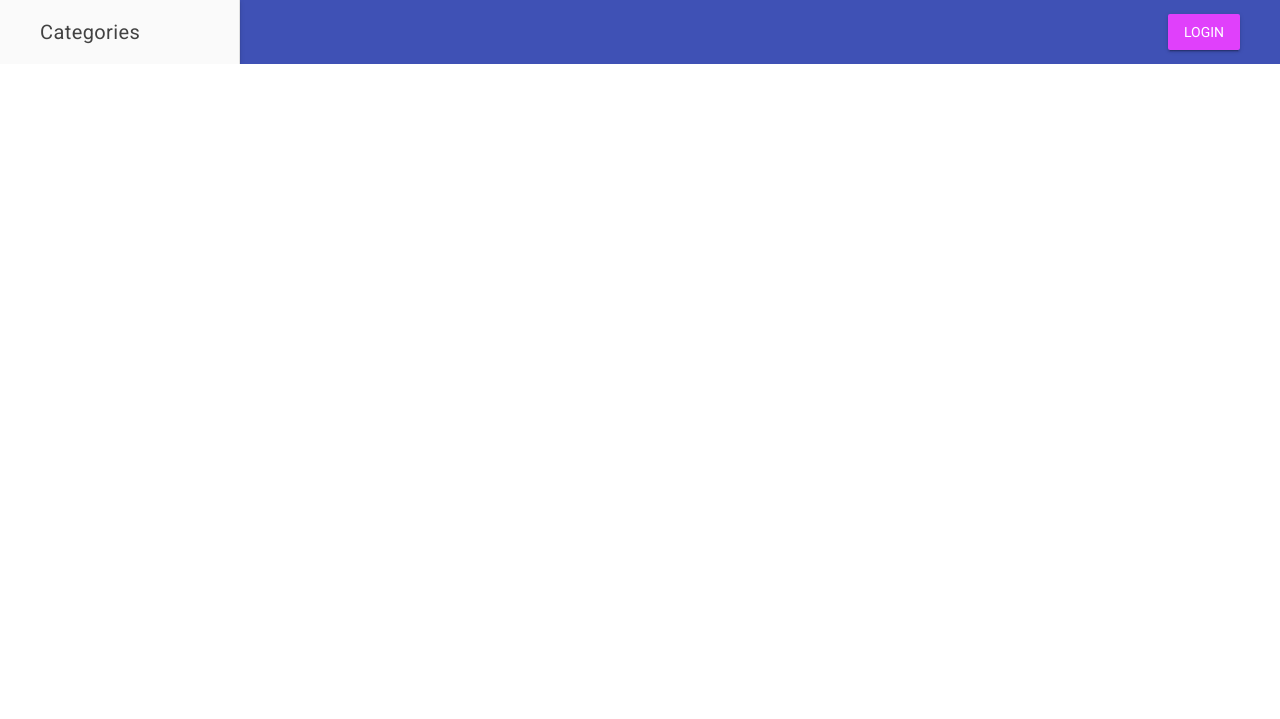
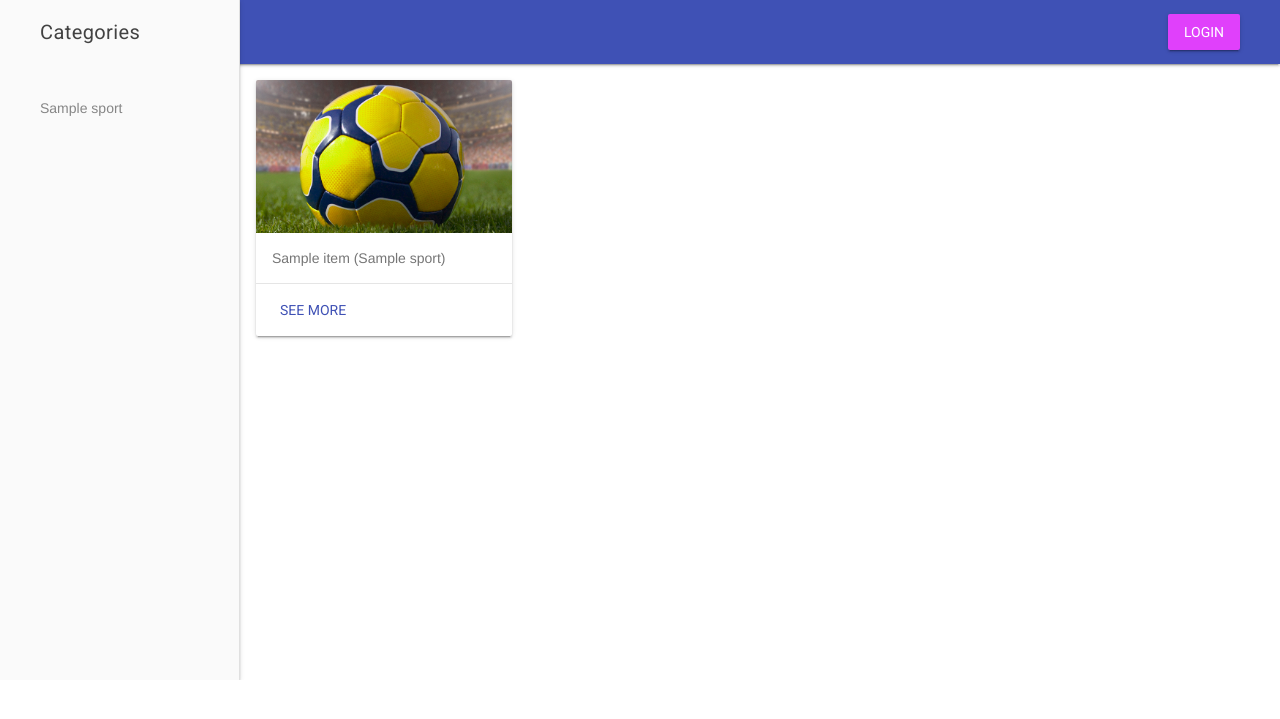
Before and after one commit to jitniran/ud-item-catalog, a Flask app: page / in a window 1280 px wide. Shown: the top 719 px of the page. Run offline with Flask 2, Linux system fonts and the light colour scheme; tables that the repository leaves empty hold one stand-in row (values such as "Sample post").

Commit message:
added css styles to menu item

```diff
--- a/app.py
+++ b/app.py
@@ -2,7 +2,7 @@ from flask import Flask
 from views.category import category
 from views.item import item
 
-app = Flask(__name__)
+app = Flask(__name__, static_url_path='/static')
 app.register_blueprint(category)
 app.register_blueprint(item)
 
--- /dev/null
+++ b/static/css/styles.css
@@ -0,0 +1,22 @@
+body {
+    min-height: 100%;
+}
+.content {
+    height: 100%;
+    min-height: 600px;
+}
+.demo-card-square.mdl-card {
+    width: 256px;
+    height: 256px;
+  }
+.demo-card-square > .mdl-card__title {
+    color: #fff;
+    background:
+      url('../demo.jpg') center / cover;
+}
+.max-width {
+    max-width: 600px;
+}
+.edit-div {
+    padding: 20px;
+}
--- /dev/null
+++ b/templates/footer.html
@@ -0,0 +1,2 @@
+</div>
+</body>
--- a/templates/header.html
+++ b/templates/header.html
@@ -11,5 +11,16 @@
     <link rel="stylesheet" href="https://fonts.googleapis.com/css?family=Roboto:regular,bold,italic,thin,light,bolditalic,black,medium&amp;lang=en">
     <link rel="stylesheet" href="https://code.getmdl.io/1.3.0/material.indigo-purple.min.css" />
     <link rel="stylesheet" href="https://fonts.googleapis.com/icon?family=Material+Icons">
-    <!-- <link rel="stylesheet" href="css/styles.css"> -->
+    <link rel="stylesheet" href="/static/css/styles.css">
 </head>
+<body>
+        <div class="mdl-layout mdl-js-layout mdl-layout--fixed-drawer
+                    mdl-layout--fixed-header">
+            <header class="mdl-layout__header">
+                <div class="mdl-layout__header-row">
+                <div class="mdl-layout-spacer"></div>
+                <button class="mdl-button mdl-js-button mdl-button--raised mdl-button--accent">
+                    Login
+                </button>
+                </div>
+            </header>
--- a/templates/sports/catalog.html
+++ b/templates/sports/catalog.html
@@ -1,15 +1,4 @@
 {% include 'header.html' %}
-<body>
-    <div class="mdl-layout mdl-js-layout mdl-layout--fixed-drawer
-                mdl-layout--fixed-header">
-        <header class="mdl-layout__header">
-            <div class="mdl-layout__header-row">
-            <div class="mdl-layout-spacer"></div>
-            <button class="mdl-button mdl-js-button mdl-button--raised mdl-button--accent">
-                Login
-            </button>
-            </div>
-        </header>
 <div class="mdl-layout__drawer">
     <span class="mdl-layout-title">Categories</span>
     <nav class="mdl-navigation">
@@ -19,7 +8,23 @@
     </nav>
 </div>
 <main class="mdl-layout__content">
-            <div class="page-content"><!-- Your content goes here --></div>
+    <div class="content mdl-grid">
+        {% for item in items %}
+        <div class="mdl-cell mdl-cell--3-col">
+            <div class="demo-card-square mdl-card mdl-shadow--2dp">
+                <div class="mdl-card__title mdl-card--expand"></div>
+                <div class="mdl-card__supporting-text">
+                    {{item.name}} ({{item.sport.name}})
+                </div>
+                <div class="mdl-card__actions mdl-card--border">
+                    <a class="mdl-button mdl-button--colored mdl-js-button mdl-js-ripple-effect"
+                    href="">
+                    See more
+                    </a>
+                </div>
+            </div>
+        </div>
+        {% endfor %}
+    </div>
 </main>
-    </div>
-</body>
+{% include 'footer.html'%}
--- a/views/category.py
+++ b/views/category.py
@@ -12,8 +12,10 @@ def catalog():
     """
     lists all sports catagories
     """
-    sport_catalog = session.query(Sport)
-    return render_template('sports/catalog.html', catalog=sport_catalog)
+    sport_catalog = session.query(Sport).all()
+    items = session.query(SportItem).order_by(SportItem.id.desc()).all()
+    return render_template('sports/catalog.html', catalog=sport_catalog,
+                            items=items)
 
 
 @category.route('/catalog/new', methods=['GET', 'POST'])
```
Also changed, not shown: templates/items/new.html (+28 -6 lines), views/item.py (+4 -5 lines), static/demo.jpg (added). Lines whose indentation alone changed are shown as unchanged.
